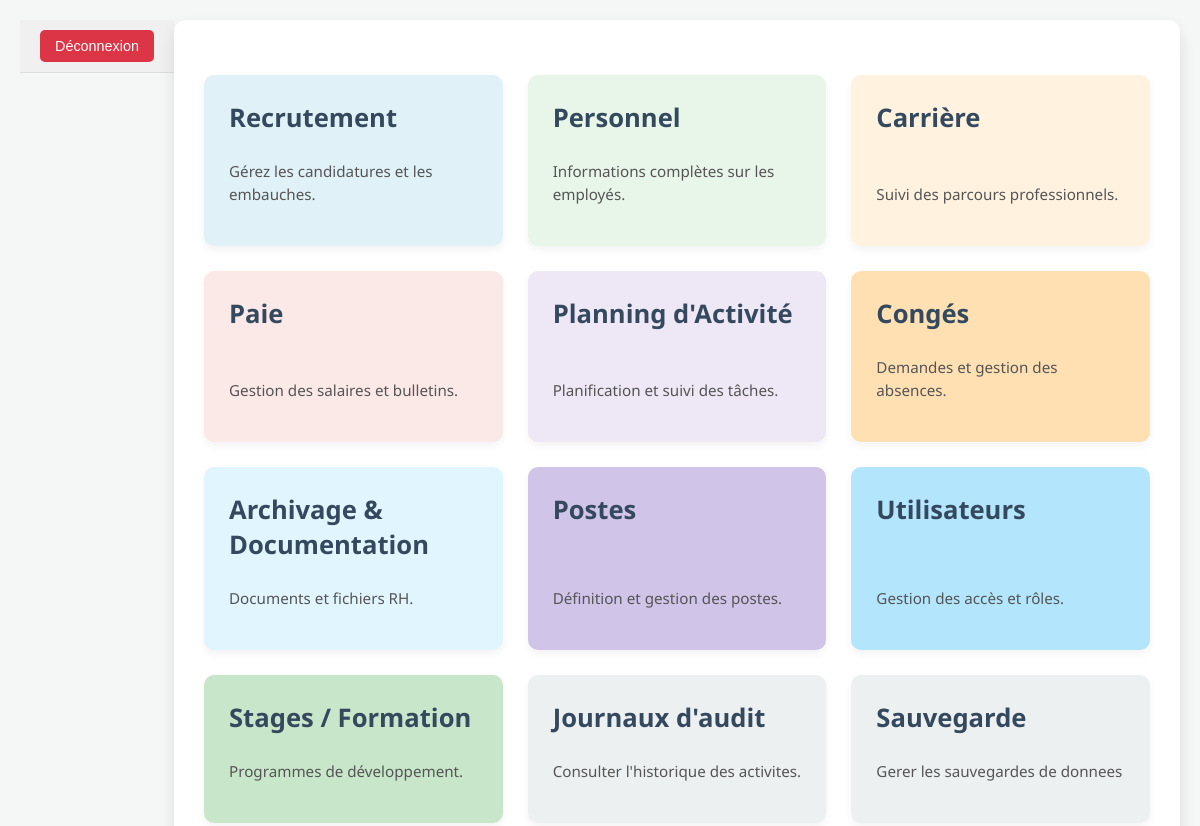
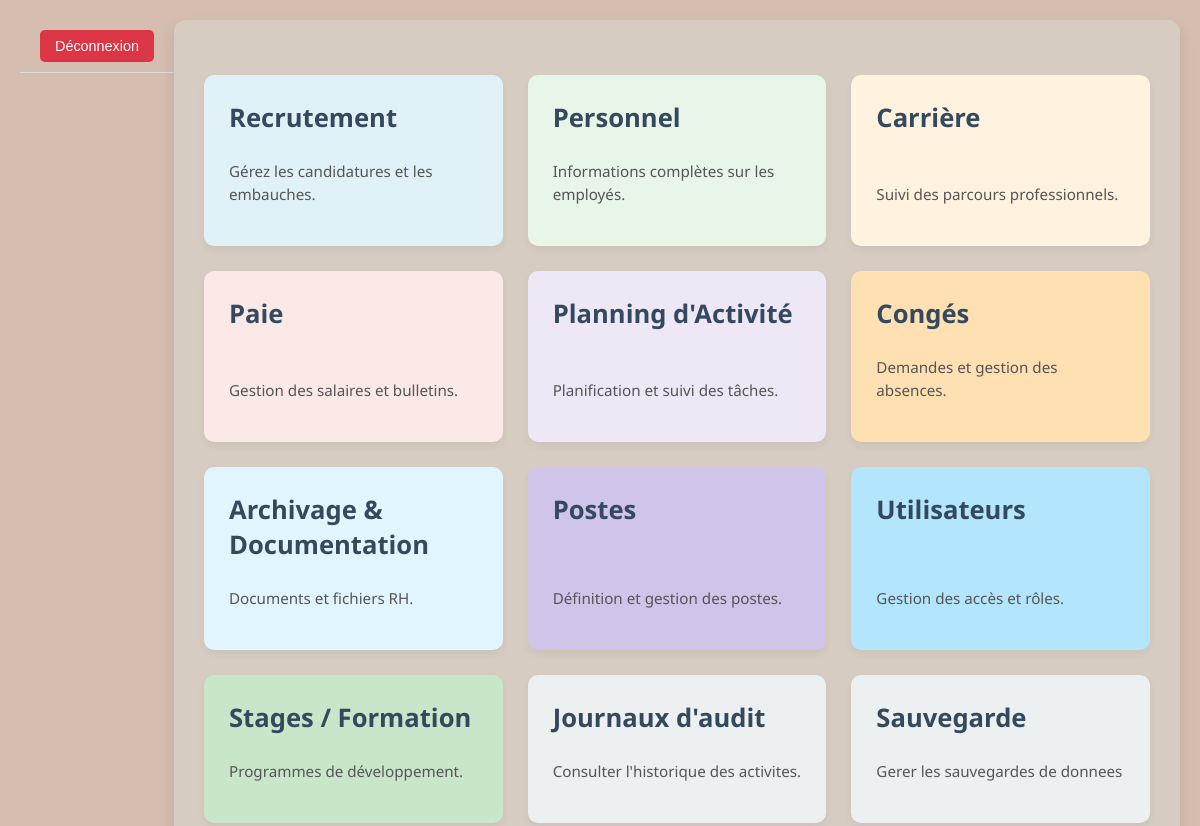
Before and after one commit to Djoycie/PROJET-DE-SUIVI-ET-GESTION-DU-PERSONNEL, an Electron app: page accueil.html in a window 1200 px wide. Shown: the top 826 px of the page. Drawn offline with Linux system fonts and the light colour scheme; no server answers.

Commit message:
nouveau design

```diff
--- a/accueil.css
+++ b/accueil.css
@@ -2,7 +2,7 @@ body {
     font-family: 'Segoe UI', Tahoma, Geneva, Verdana, sans-serif;
     margin: 0;
     padding: 20px;
-    background-color: #f4f7f6;
+    background-color: #D5BDAF;
     color: #333;
     display: flex;
     justify-content: center;
@@ -11,7 +11,7 @@ body {
 }
 
 .container {
-    background-color: #ffffff;
+    background-color: #D6CCC2;
     border-radius: 12px;
     box-shadow: 0 8px 16px rgba(0, 0, 0, 0.1);
     padding: 30px;
@@ -87,7 +87,8 @@ h1 {
     justify-content: space-between; /* Aligne le message à gauche, le bouton à droite */
     align-items: center; /* Centre verticalement */
     padding: 10px 20px;
-    background-color: #f0f0f0; /* Couleur d'arrière-plan légère */
+    border-bottom: 1px solid transparent;
+    background-color: transparent; /* Couleur d'arrière-plan légère */
     border-bottom: 1px solid #ddd;
     margin-bottom: 20px; /* Espace sous la barre d'en-tête */
 }
@@ -112,5 +113,6 @@ h1 {
 .logout-button:hover {
     background-color: #c82333; /* Rouge plus foncé au survol */
 }
-
-/* ... (le reste de vos styles CSS existants) ... */
+button{
+    background-color:#34495e;
+}
```
